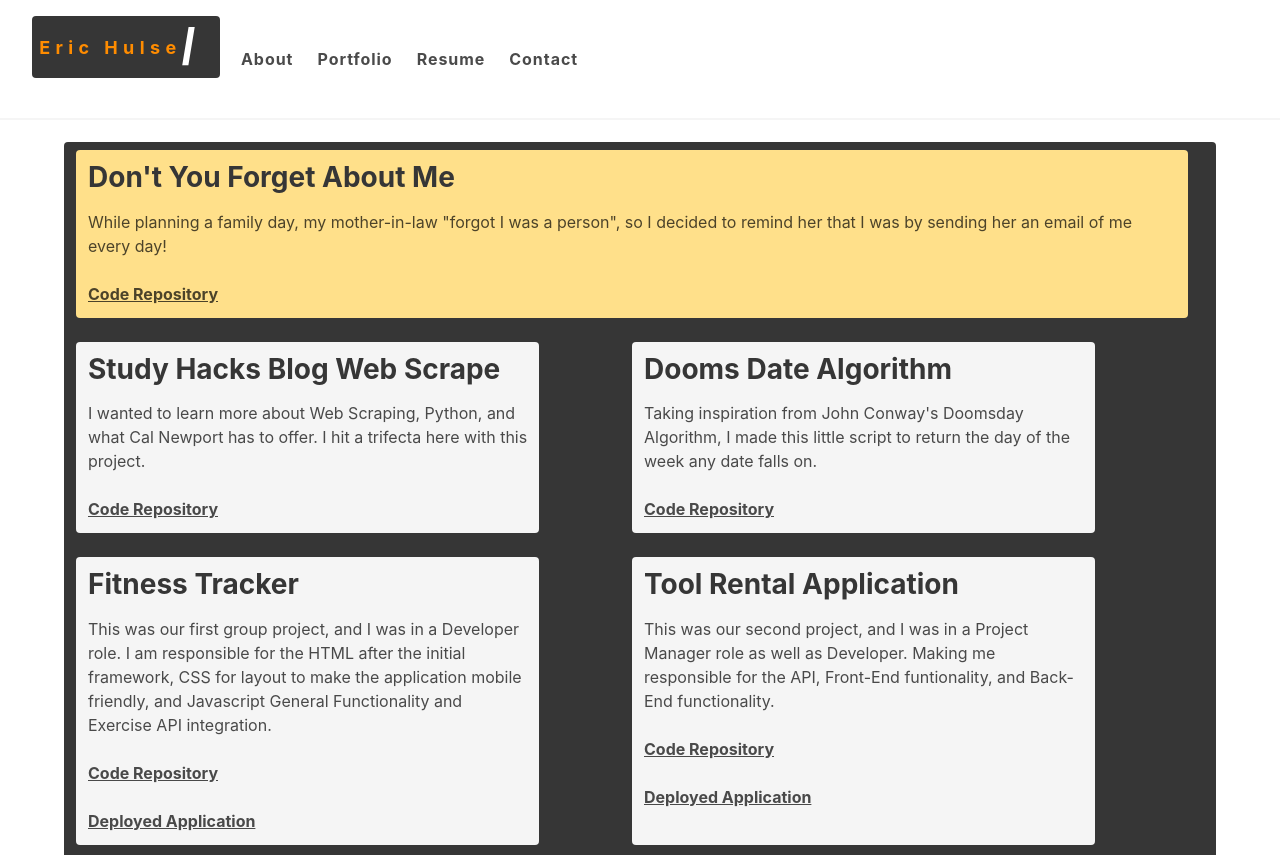
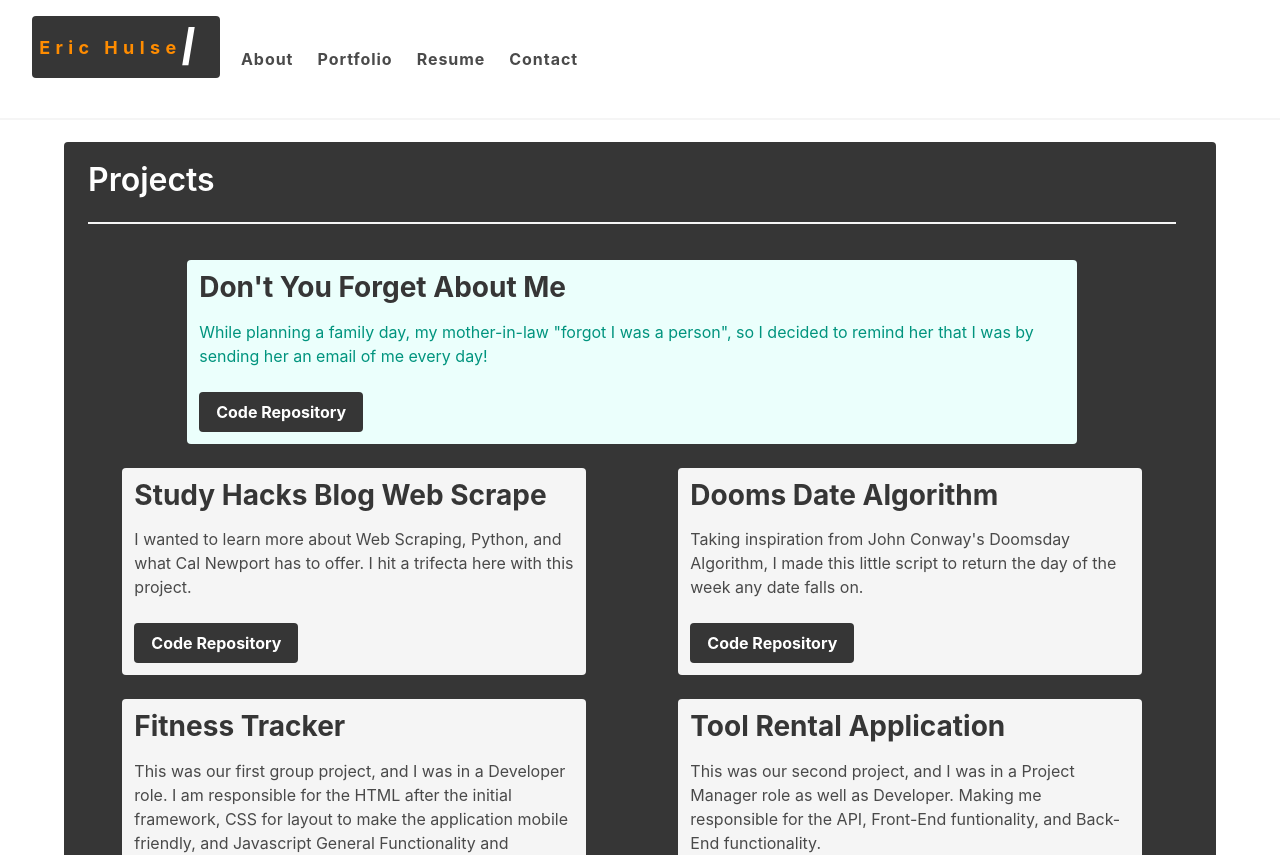
Before and after one commit to sempercuriosus/portfolio-v2, a React (Vite) app: page /portfolio in a window 1280 px wide. Shown: the top 855 px of the page. Built offline with nearby package versions, Linux system fonts and the light colour scheme.

Commit message:
added new structure to render column in the portfollio and not the project

```diff
--- a/src/components/Portfolio/portfolio.jsx
+++ b/src/components/Portfolio/portfolio.jsx
@@ -89,17 +89,30 @@ function Portfolio() {
   return (
     <Fragment>
       <section className='container notification is-dark'>
+        <h1 className='title'>Projects</h1>
+        <hr />
+        <br />
         <div
           id='projects'
-          className='columns is-multiline container'>
+          className='columns is-multiline'>
           {/* NOTE this map is using an IMPLICIT return with parens not curly braces */}
-          {featuredProjects.map((singleProject) => (
-            // Map over all the projects above to create project cards
-            <Project
-              key={singleProject.projectCode}
-              project={singleProject}
-            />
-          ))}
+
+          {/* Map over all the projects above to create project cards */}
+          {featuredProjects.map((singleProject) => {
+            return (
+              // eslint-disable-next-line react/jsx-key
+              // Rendering the column here
+              <section
+                key={singleProject.projectCode}
+                className={
+                  singleProject.featuredProject
+                    ? 'container column is-four-fifths notification is-primary is-light'
+                    : 'container column is-5 notification is-light'
+                }>
+                <Project project={singleProject} />
+              </section>
+            );
+          })}
         </div>
       </section>
     </Fragment>
--- a/src/components/Project/project.jsx
+++ b/src/components/Project/project.jsx
@@ -13,20 +13,12 @@ function Projects({ project }) {
     codeRepo: '',
     deployedLink: '',
   };
-  const { title, description, codeRepo, deployedLink, featuredProject } =
-    project || emptyObj;
-  const classList = 'container ';
+
+  const { title, description, codeRepo, deployedLink } = project || emptyObj;
 
   return (
     <Fragment>
-      <section
-        // if the project is featured doing full width
-        className={
-          featuredProject
-            ? classList + ' notification is-warning column is-full'
-            : ' notification is-light column is-5'
-        }>
-        {/* Project */}
+      {/* Project Details*/}
 
       <div
         id='project-details'
@@ -37,32 +29,35 @@ function Projects({ project }) {
         </h2>
 
         {/* Description */}
-          <p id='project-desc'>{description}</p>
+        <p
+          id='project-desc'
+          className='container'>
+          {description}
+        </p>
       </div>
 
       {/* Repo Link */}
-        <div id='project-links'>
+      <div
+        id='project-links'
+        className='buttons block'>
         {codeRepo && (
-            <div className='block'>
-              <a href={codeRepo}>
+          <button
+            onClick={() => window.open(codeRepo, '_blank')}
+            className='block button is-dark'>
             <strong>Code Repository</strong>
-              </a>
-            </div>
+          </button>
         )}
+        <br />
 
         {/* Deployed Link */}
         {deployedLink && (
-            <div className='block'>
-              <a href={deployedLink}>
+          <button
+            onClick={() => window.open(deployedLink, '_blank')}
+            className='block button is-info'>
             <strong>Deployed Application</strong>
-              </a>
-            </div>
+          </button>
         )}
       </div>
-      </section>
-
-      {/* Empty Column will render if the project is NOT featured*/}
-      {featuredProject ? '' : <div className='column is-one'></div>}
     </Fragment>
   );
 }
```
Lines whose indentation alone changed are shown as unchanged.
